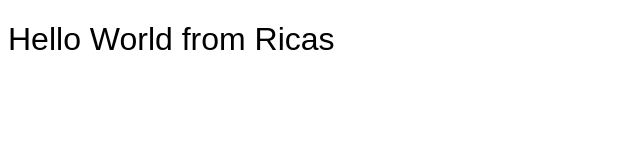
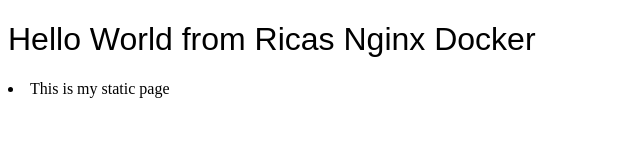
Before and after one commit to ricardohsmello/ricas-hello-nginx-docker, a plain HTML site: page index.html in a window 1280 px wide. Shown: the whole page, without its empty margins (0-640 px from the left). Drawn offline with Linux system fonts and the light colour scheme.

Commit message:
Dockerfile and hooks

```diff
--- a/index.html
+++ b/index.html
@@ -15,8 +15,12 @@
 <body>
 
     <h1>
-        Hello World from Ricas
+        Hello World from Ricas Nginx Docker
     </h1>
+
+     <li>   This is my static page </li>
+
+
 
 </body>
 </html>
```
Also changed, not shown: 1 other file.
